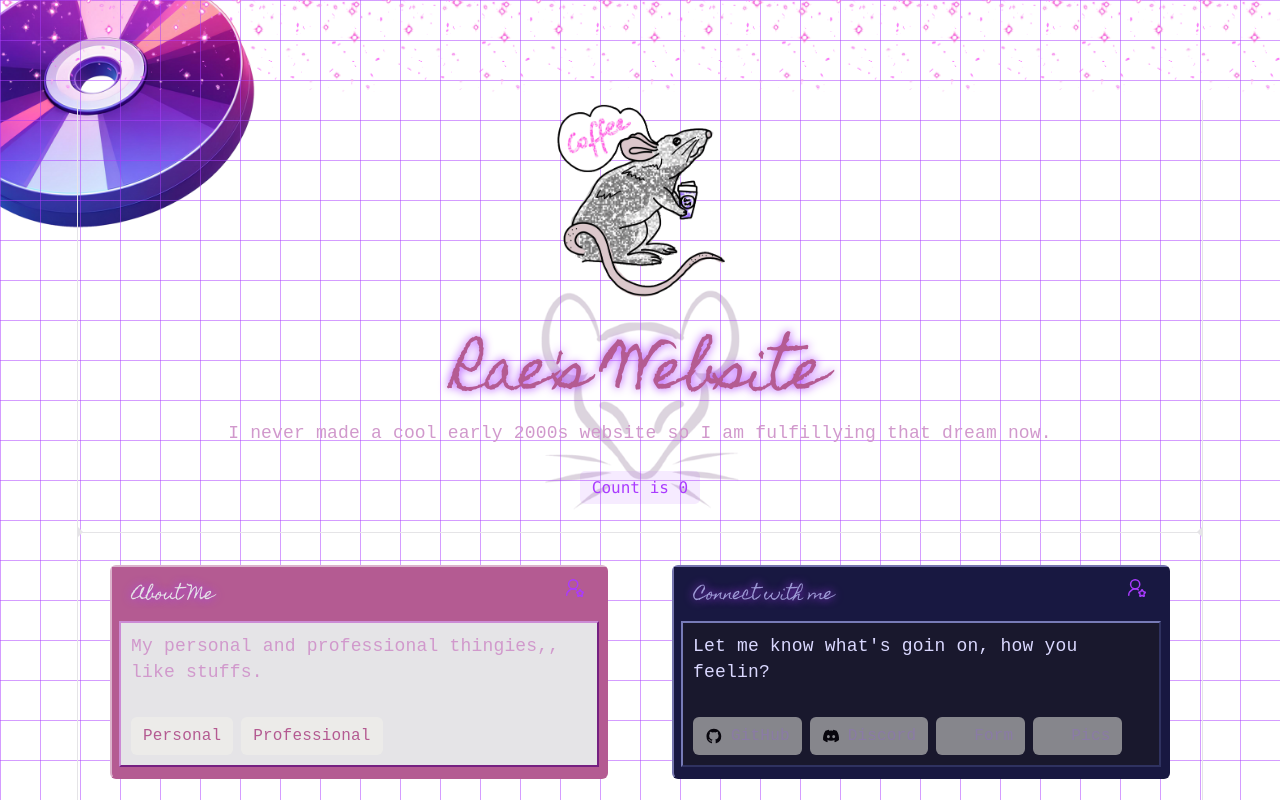
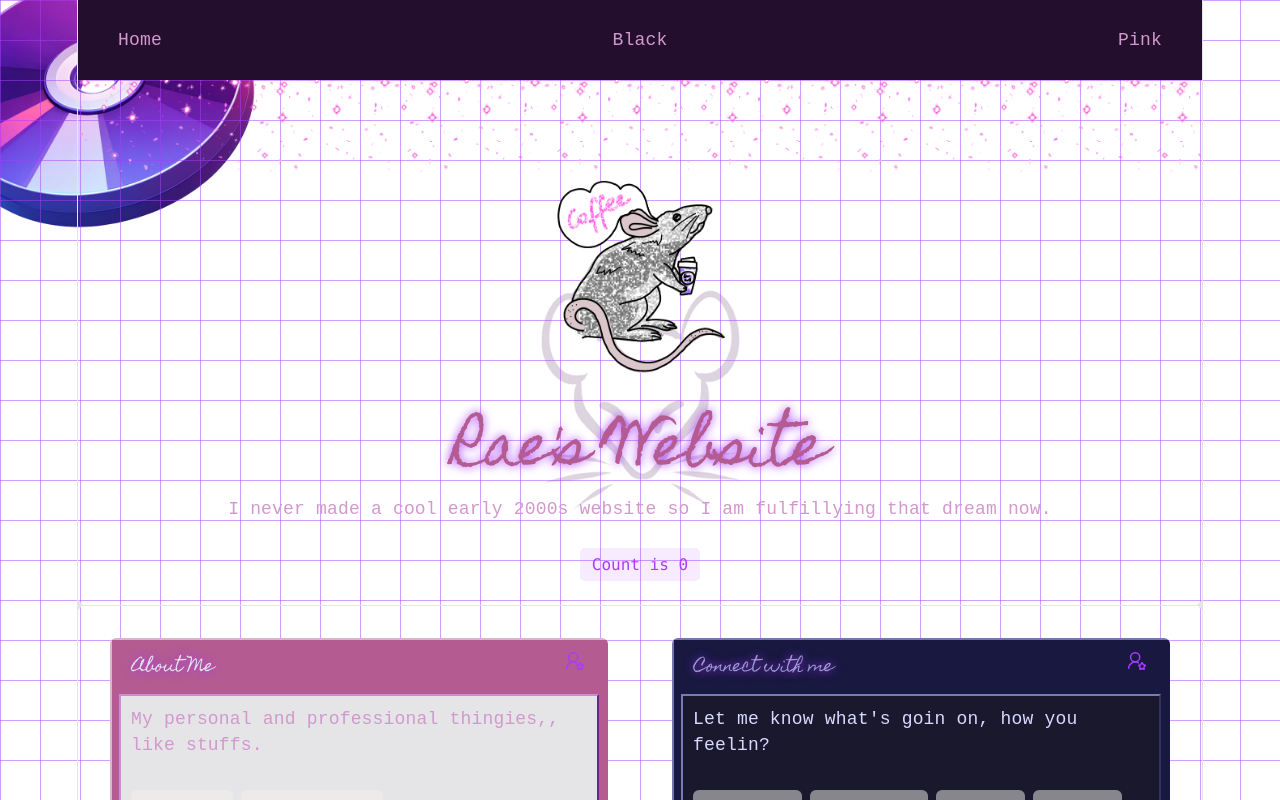
Before and after one commit to Raehale/2000s-website, a Vue app: page / in a window 1280 px wide. Shown: the top 800 px of the page. Built offline with nearby package versions, Linux system fonts and the light colour scheme; a web font is replaced by a local one.

Commit message:
made a menu (visual only)

```diff
--- a/index.html
+++ b/index.html
@@ -11,7 +11,6 @@
     <title>2000s Website</title>
   </head>
   <body>
-    <div class="sparkle-header-banner"></div>
     <div id="app"></div>
     <script type="module" src="/src/main.js"></script>
   </body>
--- a/src/App.vue
+++ b/src/App.vue
@@ -1,7 +1,9 @@
 <script setup>
-import HelloWorld from './components/HelloWorld.vue'
+  import HelloWorld from './components/HelloWorld.vue';
+  import Menu from './components/Menu.vue';
 </script>
 
 <template>
+  <Menu />
   <HelloWorld />
 </template>
--- /dev/null
+++ b/src/components/Menu.vue
@@ -0,0 +1,35 @@
+<script setup>
+</script>
+
+<template>
+    <menu>
+        <ul>
+            <li>Home</li>
+            <li>Black</li>
+            <li>Pink</li>
+        </ul>
+    </menu>
+    <div class="sparkle-header-banner"></div>
+</template>
+
+<style scoped>
+    menu {
+        background-color: #240e2e;
+        padding-inline-end: 40px;
+        margin: 0;
+        padding-top: .5em;
+        padding-bottom: .5em;
+
+        ul {
+            display: flex;
+            justify-content: space-between;
+            margin-left: 0;
+            padding-left: 0 !important;
+
+            li {
+                margin-left: 0;
+                list-style-type: none;
+            }
+        }
+    }
+</style>
```
